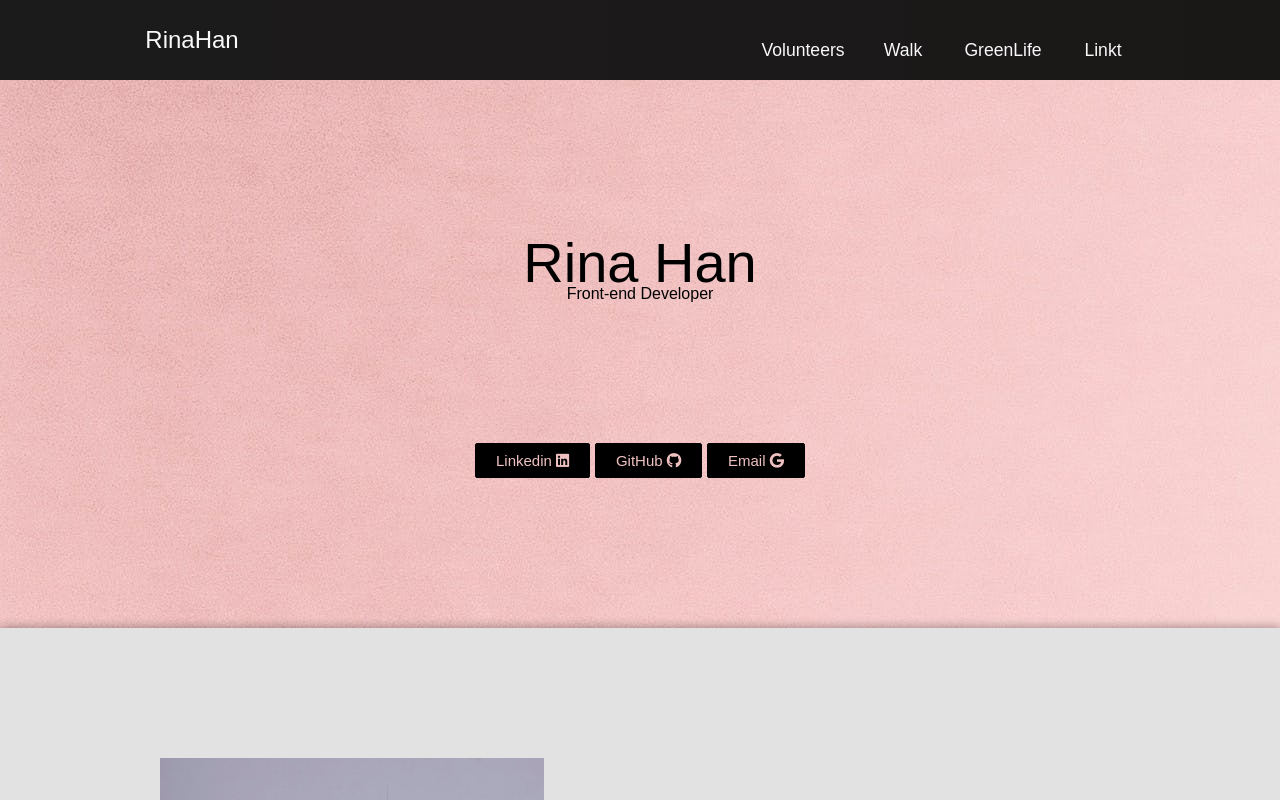
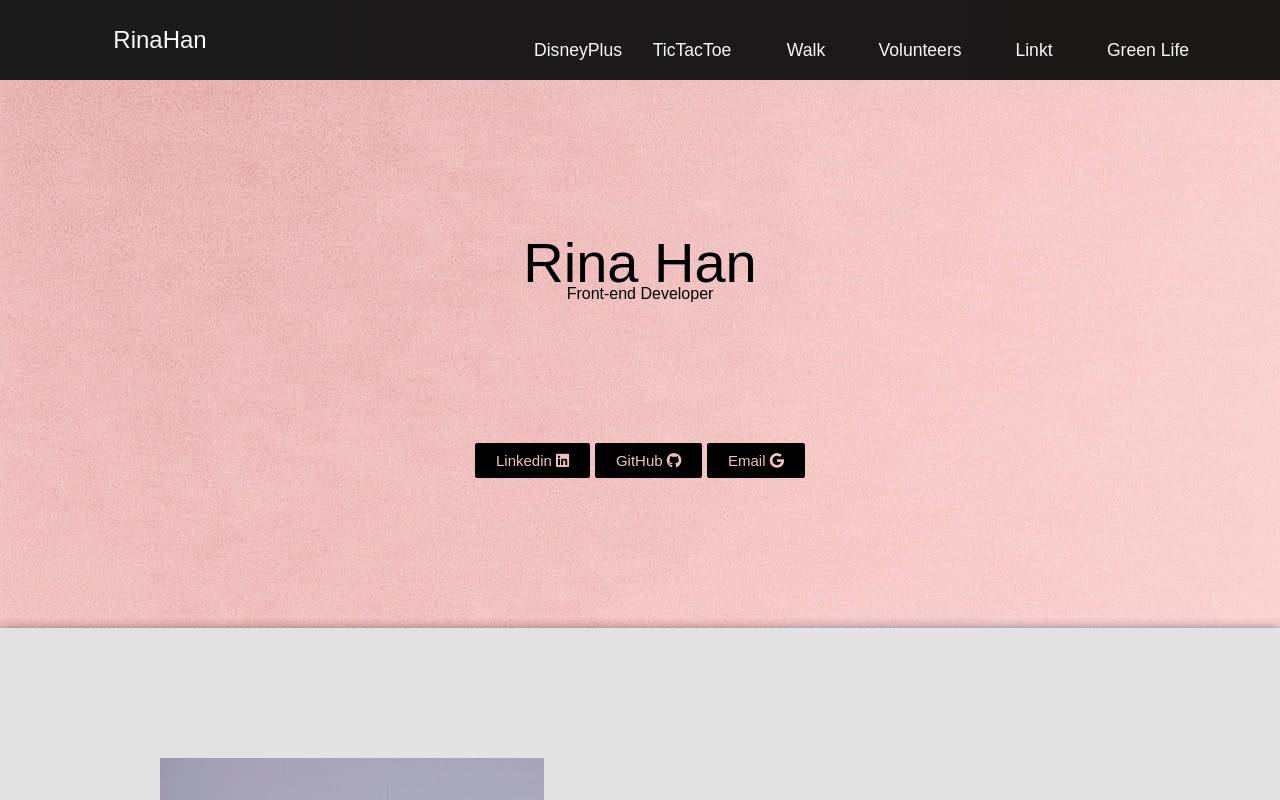
Before and after one commit to RinaHan/Portfolio-2024-Version, a React (Create React App) app: page / in a window 1280 px wide. Shown: the top 800 px of the page. Built offline with nearby package versions, Linux system fonts and the light colour scheme.

Commit message:
fix header width values

```diff
--- a/src/components/Header/Header.css
+++ b/src/components/Header/Header.css
@@ -28,11 +28,11 @@
 .menus {
   font-size: 1.1rem;
   display: grid;
-  grid-template-columns: repeat(5, auto);
-  grid-gap: 30px;
+  grid-template-columns: repeat(6, auto);
+  grid-gap: 10px;
   list-style: none;
   text-align: center;
-  width: 70vw;
+  width: 75vw;
   justify-content: end;
   margin-top: 20px;
   /* background-color: blue; */
@@ -41,13 +41,15 @@
   display: flex;
   justify-content: center;
   align-items: center;
-  width: 70px;
+  width: 90px;
+  padding:0 7px;
   /* background-color: red; */
   /* color:red; */
 }
 .menu:hover {
   font-size: 1.17rem;
   transition: all 0.5s ease;
+  border-bottom:2px solid #fff;
   /* transition: 0.3s ease-out; */
 
   /* color: #fc5f5f; */
--- a/src/components/Header/index.js
+++ b/src/components/Header/index.js
@@ -16,11 +16,12 @@ function Header() {
   };
   const closeMobileMenu = () => {
     setHamburgerClick(false);
+    ('html, body').animate({scrollTop:0}, 'slow');
   };
 
   const showButton = () => {
     // if (window.innerWidth <= 560) {
-      if (window.innerWidth <= 768) {
+    if (window.innerWidth <= 768) {
       setButton(false);
     } else {
       setButton(true);
@@ -40,18 +41,24 @@ function Header() {
         {/* <i class='fab fa-typo3' /> */}
       </Link>
       <div className={hamburgerClick ? "menus active" : "menus"}>
-        <span className="academic">ACADEMIC PROJECTS</span>
+        <Link className='menu' to='/disneyplus' onClick={closeMobileMenu}>
+          DisneyPlus
+        </Link>
+        <Link className='menu' to='/tictactoe' onClick={closeMobileMenu}>
+          TicTacToe
+        </Link>
+        {/* <span className='academic'>ACADEMIC PROJECTS</span> */}
+        <Link className='menu' to='/walk' onClick={closeMobileMenu}>
+          Walk
+        </Link>
         <Link className='menu' to='/volunteers' onClick={closeMobileMenu}>
           Volunteers
         </Link>
-        <Link className='menu' to='/walk' onClick={closeMobileMenu}>
-          Walk
+        <Link className='menu' to='/linkt' onClick={closeMobileMenu}>
+          Linkt
         </Link>
         <Link className='menu' to='/greenLife' onClick={closeMobileMenu}>
-          GreenLife
-        </Link>
-        <Link className='menu' to='/linkt' onClick={closeMobileMenu}>
-          Linkt
+          Green Life
         </Link>
       </div>
       {/* hamburger icon */}
```
